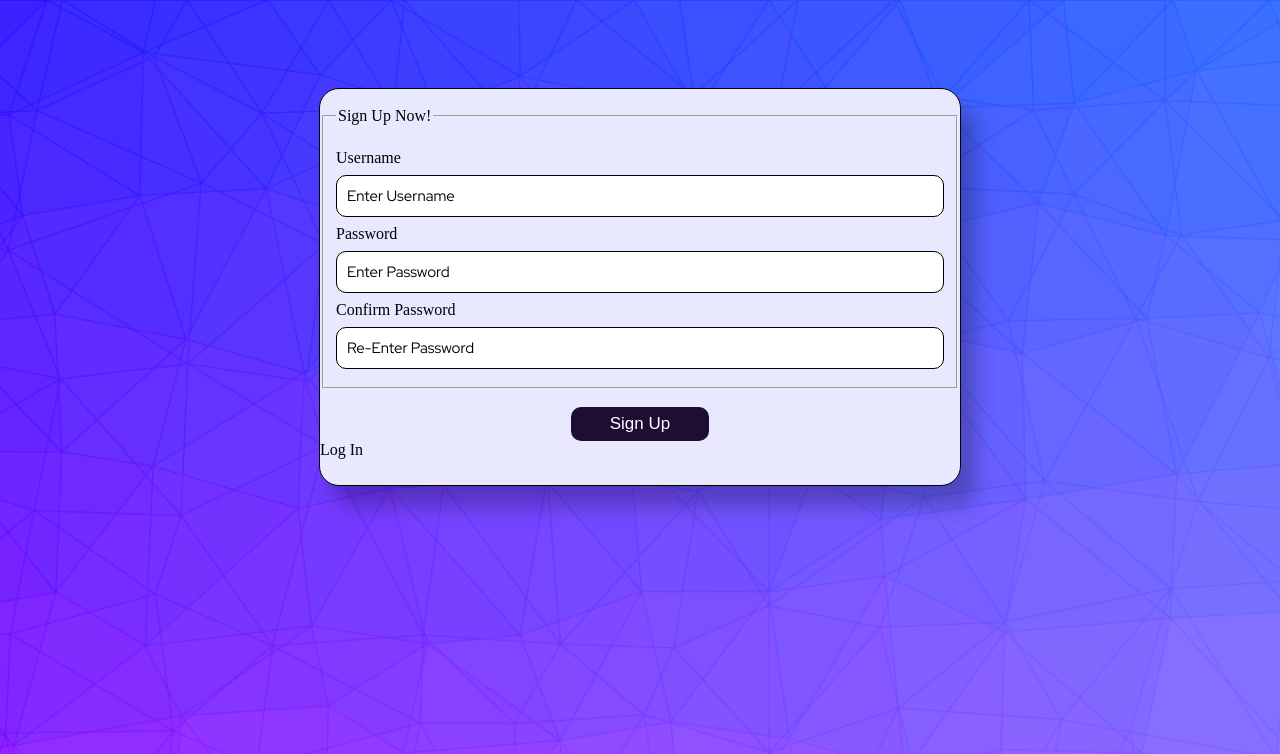
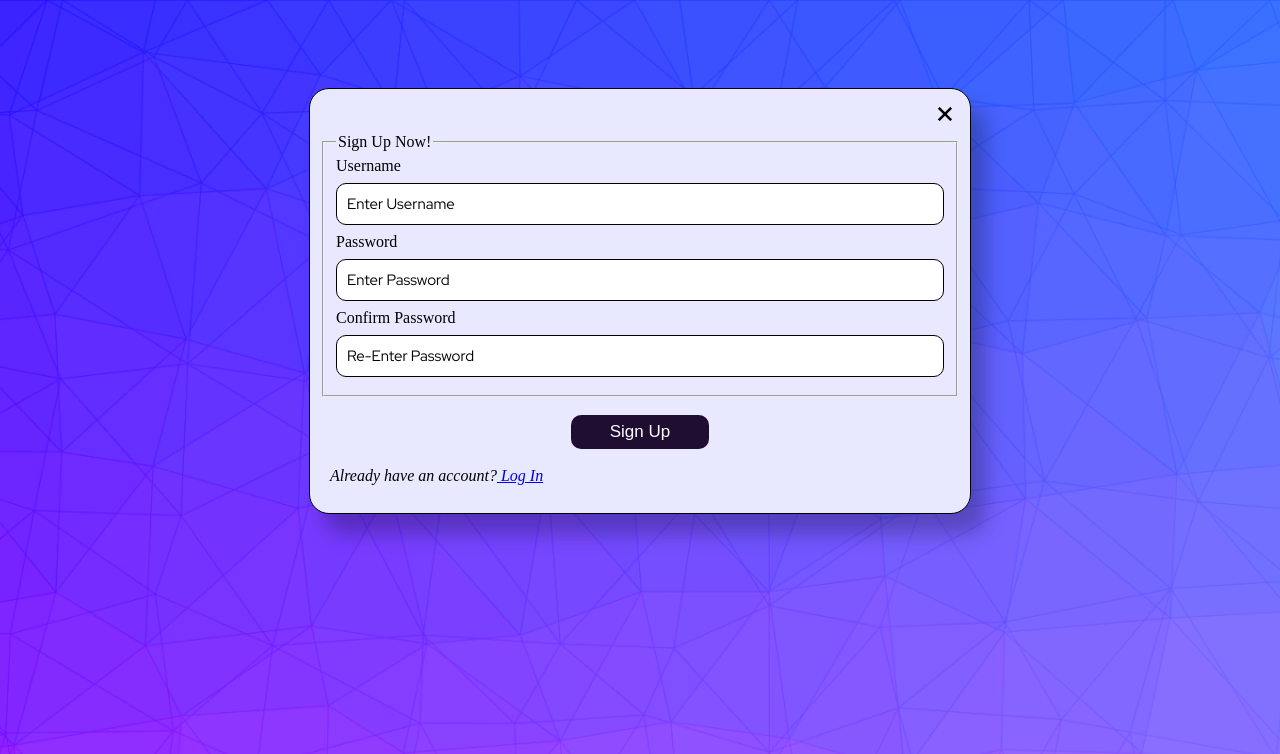
Before and after one commit to TurtleNinja/error404-mood-not-found, a Flask app: page /signup in a window 1280 px wide. Shown: the top 754 px of the page. Run offline with Flask 2, Linux system fonts and the light colour scheme; some web fonts are replaced.

Commit message:
update signup styling

```diff
--- a/flaskr/static/SignUpPage.css
+++ b/flaskr/static/SignUpPage.css
@@ -61,9 +61,7 @@ div.center {
 
 .signup_container {
     background-color: #E8E8FF;
-    /* width: 40%; */
-    /* width: 50%; */
-    width: 80vmin;
+    width: 50vw;
     display: block;
     margin: 0 auto;
     position: relative;
@@ -71,6 +69,11 @@ div.center {
     border: 1px solid black;
     box-shadow: 15px 20px 20px rgba(0, 0, 0, 0.25);
     border-radius: 20px;
+    padding: 10px;
+}
+.close_btn {
+    width: 30px;
+    height: 30px;
 }
 
 .input {
@@ -108,8 +111,8 @@ div.center {
 }
 
 .indent {
-    width: 100%;
-    display: block;
-    margin: 0 auto;
-    margin-bottom: 1vh;
+    padding: 2px 10px;
 }
+.italicize {
+    font-style: italic;
+}
--- a/flaskr/templates/SignUpPage.html
+++ b/flaskr/templates/SignUpPage.html
@@ -25,31 +25,33 @@
         </nav> -->
 
         <div class="signup_container">
+            <div style="text-align: right">
+                <img src="../static/img/x.png" class="close_btn">
+            </div>
             <form method="POST" action="">
                 {{ form.hidden_tag() }}
-                <br>
                 <fieldset>
                     <legend>Sign Up Now!</legend>
-                    <br>
                     <div>
                         {{ form.username.label }}
                         {{ form.username(class="input", placeholder="Enter Username") }}
                     </div>
                     <div>
                         {{ form.password.label }}
-                        {{ form.password(class_="input", placeholder="Enter Password") }}
+                        {{ form.password(class="input", placeholder="Enter Password") }}
                     </div>
                     <div>
                         {{ form.confirm_password.label }}
-                        {{ form.confirm_password(class_="input", placeholder="Re-Enter Password") }}
+                        {{ form.confirm_password(class="input", placeholder="Re-Enter Password") }}
                     </div>
                 </fieldset>
                 <br>
                 <div class="center">
                     {{ form.submit(class_="black_btn") }}
                 </div>
-                <p class="indent"><a>Log In</a></p>
-                <br>
+                <div class="indent">
+                    <p class="italicize">Already have an account?<a href="{{ url_for('login') }}"> Log In</a></p>
+                </div>
             </form>
         </div>
 
```
Also changed, not shown: flaskr/static/img/x.png (added), 2 other files.
